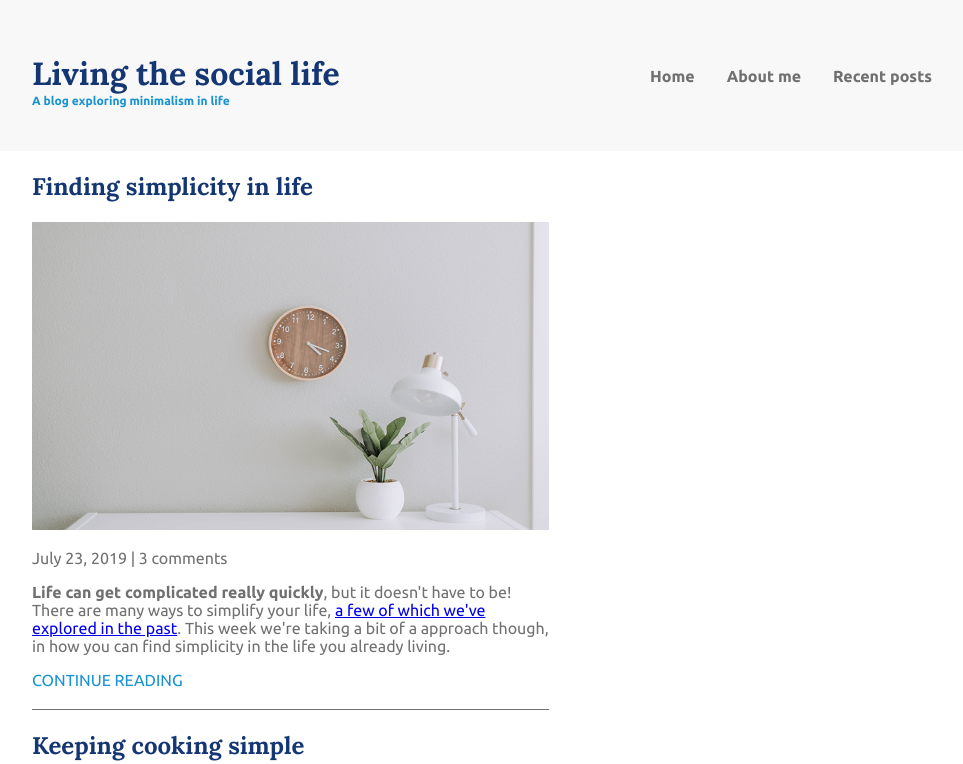
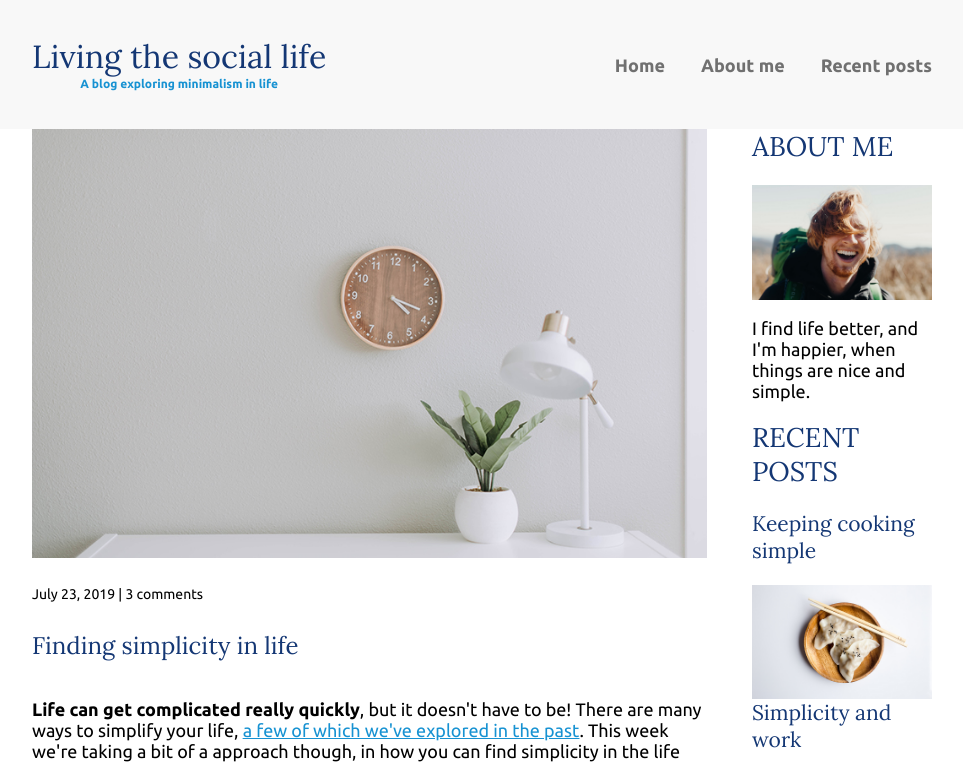
Before and after one commit to Ooxz/navigation-bar, a plain HTML site: page index.html in a window 1280 px wide. Shown: the top 764 px of the page, without its empty margins (158-1121 px from the left). Drawn offline with Linux system fonts and the light colour scheme.

Commit message:
css update

```diff
--- a/index.html
+++ b/index.html
@@ -12,7 +12,7 @@
 </head>
 <body>
 	<header>
-		<div class="container container-nav">
+		<div class="container container-flex">
 			<div class="site-title">
 				<h1>Living the social life</h1>
 				<p class="subtitle">A blog exploring minimalism in life</p>
@@ -27,14 +27,14 @@
 		</div> <!-- / .container -->
 	</header>
 
-	<div class="container">
+	<div class="container container-flex">
 		<main role="main">
 
 			<article class="article-featured">
 				<h2 class="article-title">Finding simplicity in life</h2>
 				<img src="img/life.jpg" alt="simple white desk on a white wall with a plant on the far right side" class="article-image">
 				<p class="article-info">July 23, 2019 | 3 comments</p>
-				<p class="article-body"><span>Life can get complicated really quickly</span>, but it doesn't have to be! There are many ways to simplify your life, <a href="#">a few of which we've explored in the past</a>. This week we're taking a bit of a approach though, in how you can find simplicity in the life you already living.</p>
+				<p class="article-body"><strong>Life can get complicated really quickly</strong>, but it doesn't have to be! There are many ways to simplify your life, <a href="#">a few of which we've explored in the past</a>. This week we're taking a bit of a approach though, in how you can find simplicity in the life you already living.</p>
 				<a href="#" class="article-read-more">CONTINUE READING</a>
 			</article>
 
@@ -79,7 +79,7 @@
 
 			<div class="sidebar-widget">
 				<h2 class="widget-title">ABOUT ME</h2>
-				<img src="img/about-me.jpg" alt="john doe" class="widget-image-main">
+				<img src="img/about-me.jpg" alt="john doe" class="widget-image">
 				<p class="widget-body">I find life better, and I'm happier, when things are nice and simple.</p>
 			</div>
 
--- a/style.css
+++ b/style.css
@@ -7,6 +7,97 @@ font-family: 'Ubuntu', sans-serif;
 body {
     margin: 0;
     font-family: 'Ubuntu', sans-serif;
+    font-size: 1.125rem;
+    font-weight: 300;
+}
+
+img {
+    max-width: 100%;
+    display: block;
+}
+
+/* =================
+Typography
+================= */
+
+h1,
+h2,
+h3 {
+    font-family: 'Lora', serif;
+    font-weight: 400;
+    color: #143774;
+	margin-top: 0;
+}
+
+h1 {
+    font-size: 2rem;
+    margin: 0;
+}
+
+a {
+    color: #1792d2;
+}
+
+a:hover,
+a:focus {
+    color: #143774;
+}
+
+strong {
+    font-weight: 700;
+}
+
+/* h1 subtitle */
+.subtitle {
+    font-weight: 700;
+    color: #1792d2;
+    font-size: .75rem;
+    margin: 0;
+}
+
+.article-title {
+    font-size: 1.5rem;
+}
+
+.article-read-more,
+.article-info {
+    font-size: .875rem;
+}
+
+.article-read-more {
+    color: #1792d2;
+    text-decoration: none;
+    font-weight: 700;
+}
+
+.article-read-more:hover,
+.article-read-more:focus {
+    color: #143774;
+    text-decoration: underline;
+}
+
+.article-info {
+	margin: 2em 0;
+}
+
+.article-featured {
+	border-bottom: 1px solid #707070;
+	padding-bottom: 1em;
+	margin-bottom: 2em;
+}
+
+.article-recent {
+	display: flex;
+	flex-direction: column;
+	margin-bottom: 2em;
+}
+
+.article-recent-main {
+	order: 2;
+}
+
+.article-recent-secondary {
+	order: 1;
 }
 
 /* =================
@@ -19,154 +110,99 @@ Layout
     margin: 0 auto;
 }
 
-.container-nav {
+.container-flex {
     display: flex;
+	flex-direction: column;
     justify-content: space-between;
-	align-items: center;
 }
 
 header {
-	background-color: #f8f8f8;
-	padding: 2rem 0;
-}
-/* =================
-Typography
-================= */
-
-
-header h1 {
-	color: #143774;
-	font-family: 'Lora', serif;
-	font-size: 2rem;
-	margin-bottom: 0;
+    background: #f8f8f8;
+    padding: 2em 0;
+	text-align: center;
 }
 
-.subtitle {
-	color: #1792D2;
-	font-weight: 700;
-	font-size: 0.75rem;
-	margin-top: 0;
+@media (min-width: 675px) {
+	.container-flex {
+		flex-direction: row;
+	}
+
+	main {
+		width: 75%;
+	}
+
+	aside {
+		width: 20%;
+	}
 }
 
 /* navigation */
 
 nav ul {
+    list-style: none;
+    padding: 0;
     display: flex;
-	list-style-type: none;
     justify-content: center;
-	padding: 0;
 }
 
 nav li {
     margin-left: 2em;
 }
 
-
 nav a {
-	font-weight: 700;
     text-decoration: none;
     color: #707070;
+    font-weight: 700;
     padding: .25em 0;
 }
 
-nav a:active, nav a:hover,
+nav a:hover,
 nav a:focus {
-	border-bottom: 2px solid #707070;
+    color: #1792d2;
 }
 
-[role="main"] {
-	width: 517px;
-	color:#707070
+.current-page {
+    border-bottom: 1px solid #707070;
 }
 
-.article-title {
-	color: #143774;
-	font-family: 'Lora', serif;
-	font-size: 24px;
+.current-page:hover {
+    color: #707070;
 }
 
-.article-read-more {
-	color: #1792D2;
-	text-decoration: none;
+@media (max-width: 675px) {
+    nav ul {
+        flex-direction: column;
     }
 
-.article-body span {
-	font-weight: 700;
+    nav li {
+        margin: .5em 0;
+    }
+}
+
+@media (min-width: 675px) {
+	.article-recent {
+		flex-direction: row;
+		justify-content: space-between;
+	}
+
+	.article-recent-main {
+		width: 68%;
+	}
+
+	.article-recent-secondary {
+		width: 30%;
+	}
+
+	.article-featured {
+		display: flex;
+		flex-direction: column;
 	}
 
 	.article-image {
-	width: 517px;
-	height: 308px;
+		order: -2;
 	}
 
-.widget-image {
-	width: 100%;
-}
-
-.article-featured {
-	border-bottom: 1.5px solid #707070;
-	padding-bottom: 20px;
-}
-
-.widget-image-main {
-	width: 428px;
-	height: 133px;
-}
-
-.widget-image {
-	width: 420px;
-	height: 87px;
-	display: block;
-	margin: 0 auto;
-}
-
-.sidebar-widget{
-	display: flex;
-	flex-direction: column;
-	border: 15px solid #EBEBEB;
-	margin-bottom: 30px;
-}
-
-.sidebar-widget h2,
- .sidebar-widget img,
-  .sidebar-widget p {
-	margin-left: 20px;
-  }
-
-.widget-body {
-	font-size: 14px;
-}
-
-.widget-title,
- .widget-body,
- .widget-recent-post-title {
-
-	color: #143774;
- }
-
-.sidebar {
-	width: 100%;
-}
-
-.widget-recent-post:not(last-child) {
-	border-bottom: 1px solid #EBEBEB;
-}
-
-.widget-recent-post:last-child {
-	margin-bottom: 20px;
-}
-
-@media (max-width: 675px) {
-	.container-nav {
-		flex-direction: column;
-	}
-	header {
-		text-align: center;
-	}
-	nav ul {
-		flex-direction: column;
-	}
-	nav li{
-		margin: .5em 0;
+	.article-info {
+		order: -1;
 	}
 }
```
Lines whose indentation alone changed are shown as unchanged.
